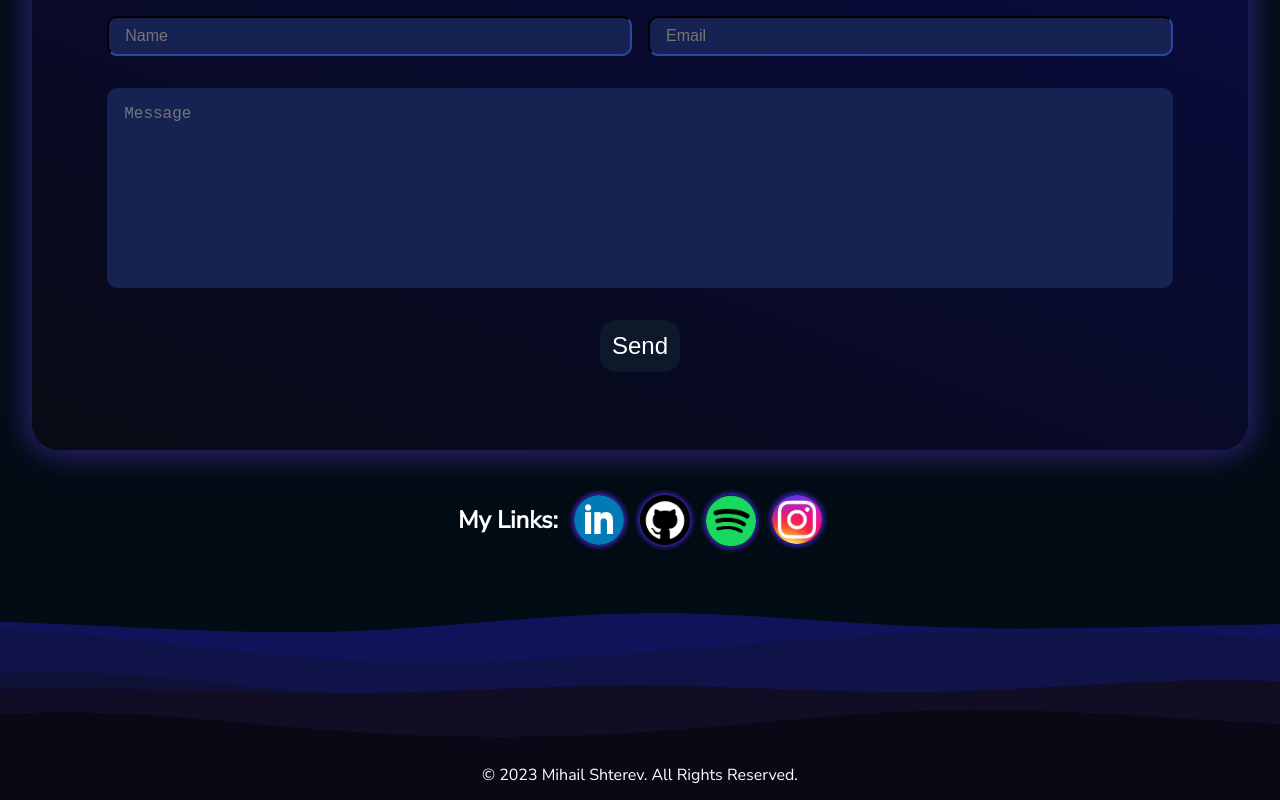
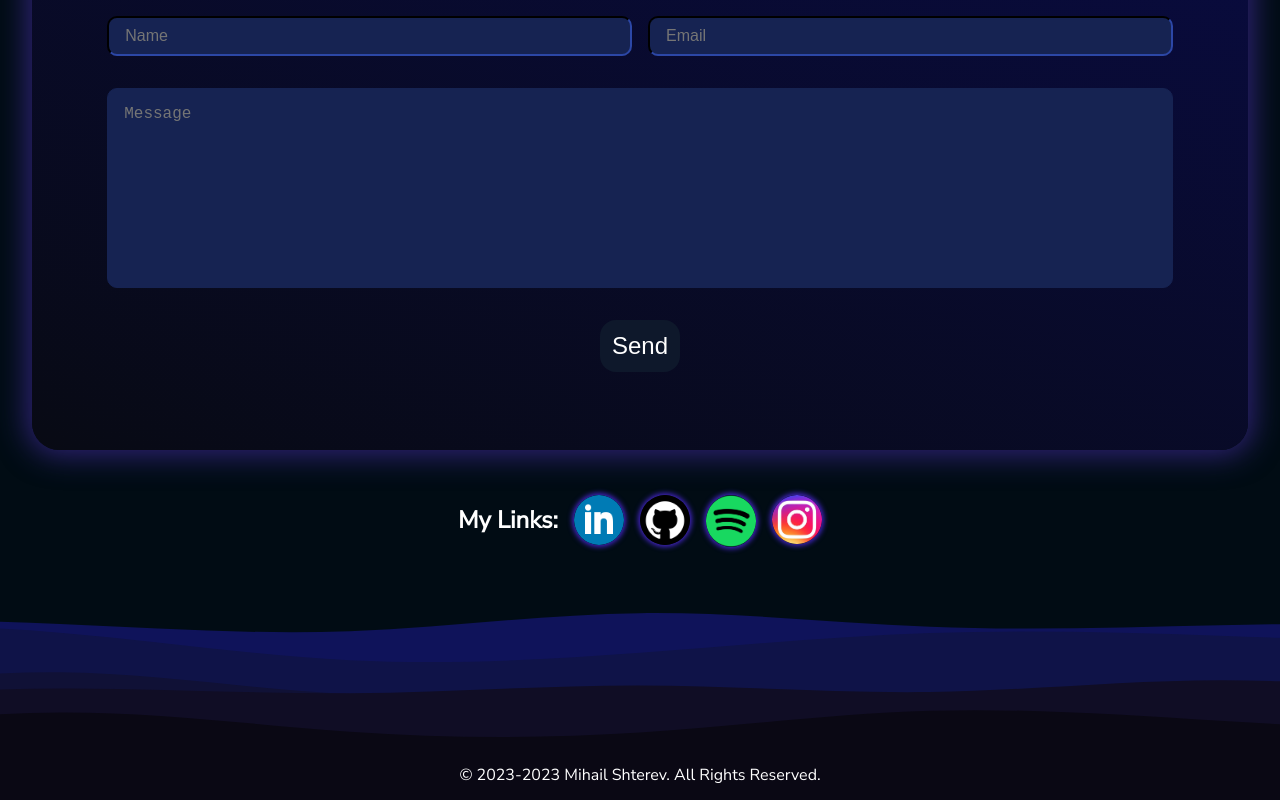
Before and after one commit to Shredrox/Portfolio, a React (Vite) app: page / in a window 1280 px wide. Shown: the part 2450-3250 px from the top of the page. Built offline with nearby package versions, Linux system fonts and the light colour scheme.

Commit message:
Update copyright year

```diff
--- a/src/components/Footer.jsx
+++ b/src/components/Footer.jsx
@@ -1,7 +1,7 @@
-import React from 'react'
+export const Footer = () => {
+  const currentYear = new Date().getFullYear();
 
-export const Footer = () => {
   return (
-    <div className='footer'>© 2023 Mihail Shterev. All Rights Reserved.</div>
+    <div className='footer'>© 2023-{currentYear} Mihail Shterev. All Rights Reserved.</div>
   )
 }
```
